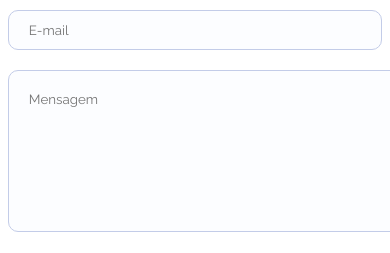
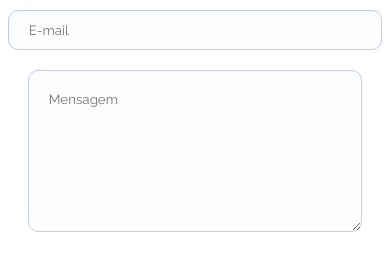
Before and after one commit to walan981/agencia-bold, a plain HTML site: page index.html in a window 390 px wide. Shown: the part 5553-5806 px from the top of the page. Drawn offline with Linux system fonts and the light colour scheme.

Commit message:
Update style.css

```diff
--- a/css/style.css
+++ b/css/style.css
@@ -595,4 +595,8 @@ footer .itens a{
         margin-bottom: 10px;
     }
 
+       textarea{
+        max-width: calc(0.75*100vw);
+    }
+
 }
```
